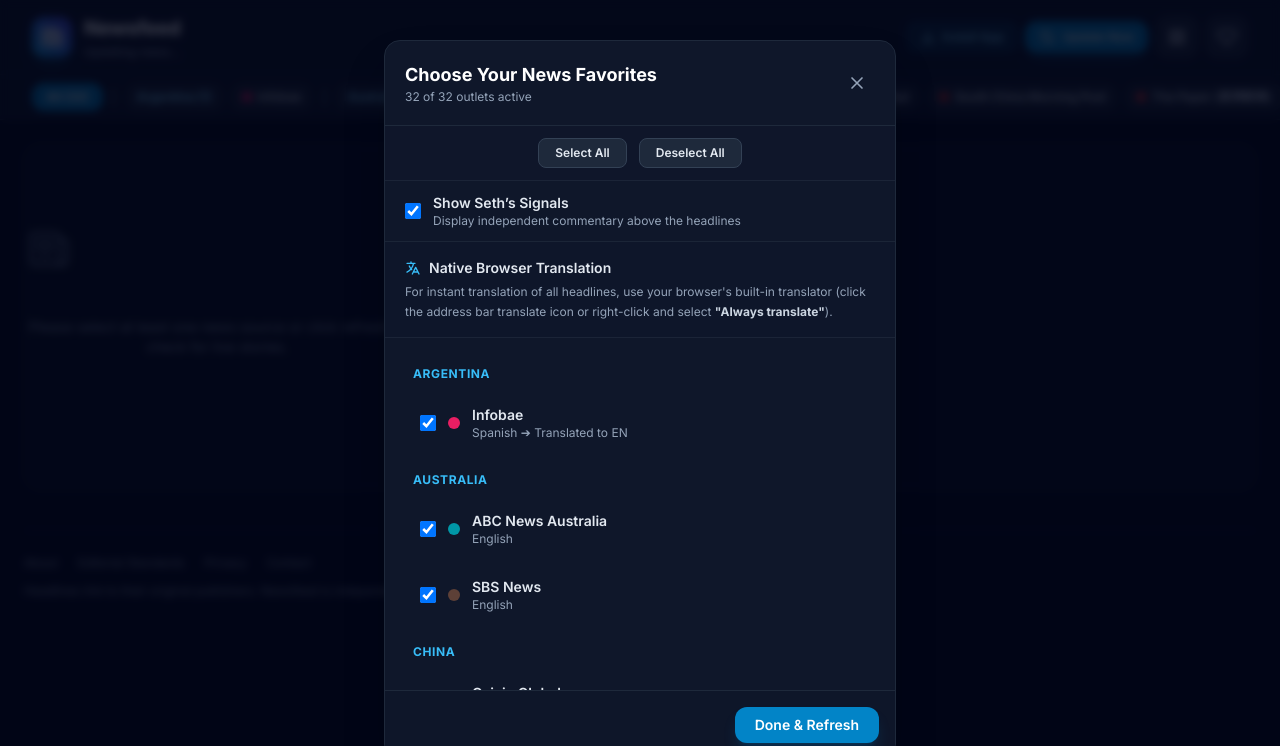
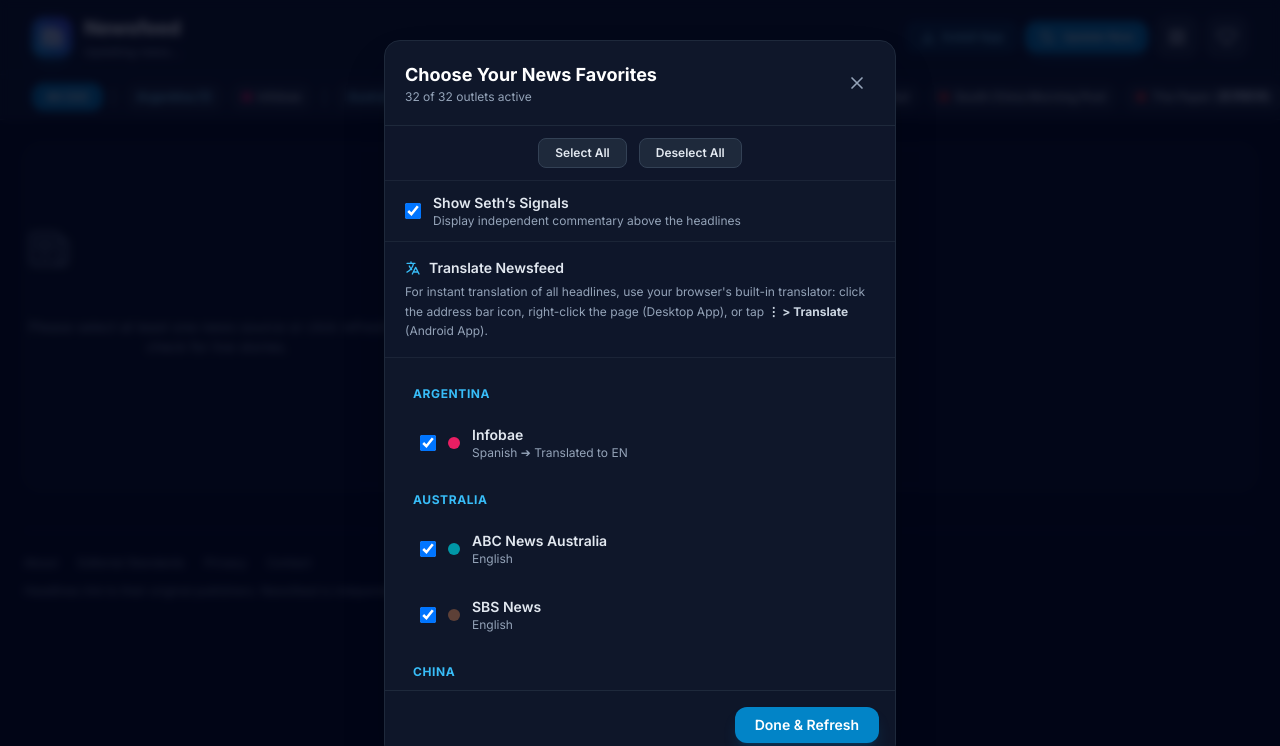
Before and after one commit to greenfields-63/newsfeed-web, a plain HTML site: page public/index.html in a window 1280 px wide. Both pictures are taken after a click on the button 1227 px from the left and 37 px from the top of the page. Shown: the top 746 px of the page. Drawn offline with nearby package versions, Linux system fonts and the light colour scheme; no server answers.

Commit message:
Update index.html

```diff
--- a/public/index.html
+++ b/public/index.html
@@ -237,12 +237,12 @@
         </span>
       </label>
 
-      <div class="shrink-0 px-5 py-4 border-b border-slate-800/80 bg-slate-900/50">
+<div class="shrink-0 px-5 py-4 border-b border-slate-800/80 bg-slate-900/50">
         <div class="flex items-center space-x-2 mb-1">
           <svg class="w-4 h-4 text-sky-400" fill="none" stroke="currentColor" viewBox="0 0 24 24"><path stroke-linecap="round" stroke-linejoin="round" stroke-width="2" d="M3 5h12M9 3v2m1.048 9.5A18.022 18.022 0 016.412 9m6.088 9h7M11 21l5-10 5 10M12.751 5C11.783 10.77 8.07 15.61 3 18.129"></path></svg>
-          <span class="block text-sm font-semibold text-slate-200">Native Browser Translation</span>
+          <span class="block text-sm font-semibold text-slate-200">Translate Newsfeed</span>
         </div>
-        <p class="text-xs text-slate-400 leading-relaxed">For instant translation of all headlines, use your browser's built-in translator (click the address bar translate icon or right-click and select <strong class="text-slate-300">"Always translate"</strong>).</p>
+        <p class="text-xs text-slate-400 leading-relaxed">For instant translation of all headlines, use your browser's built-in translator: click the address bar icon, right-click the page (Desktop App), or tap <strong class="text-slate-300">⋮ &gt; Translate</strong> (Android App).</p>
       </div>
 
       <!-- Sources List -->
```
